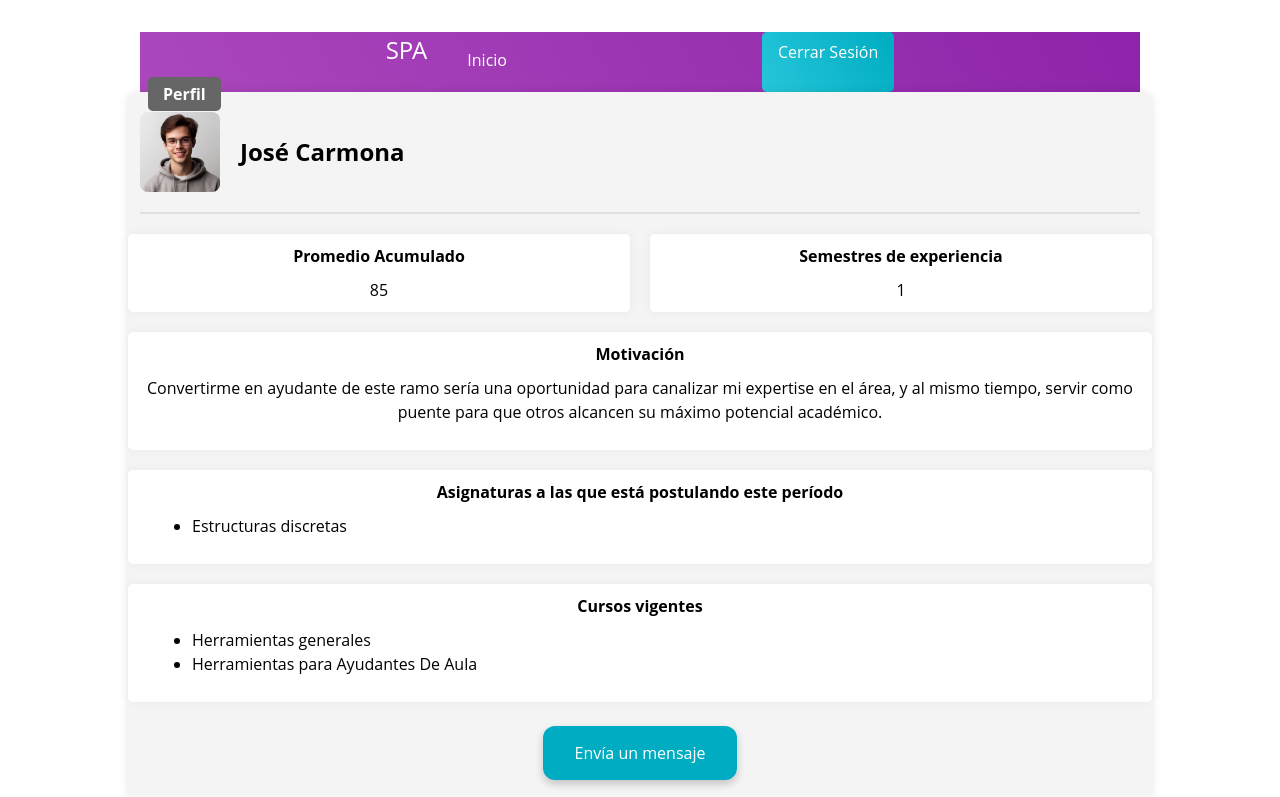
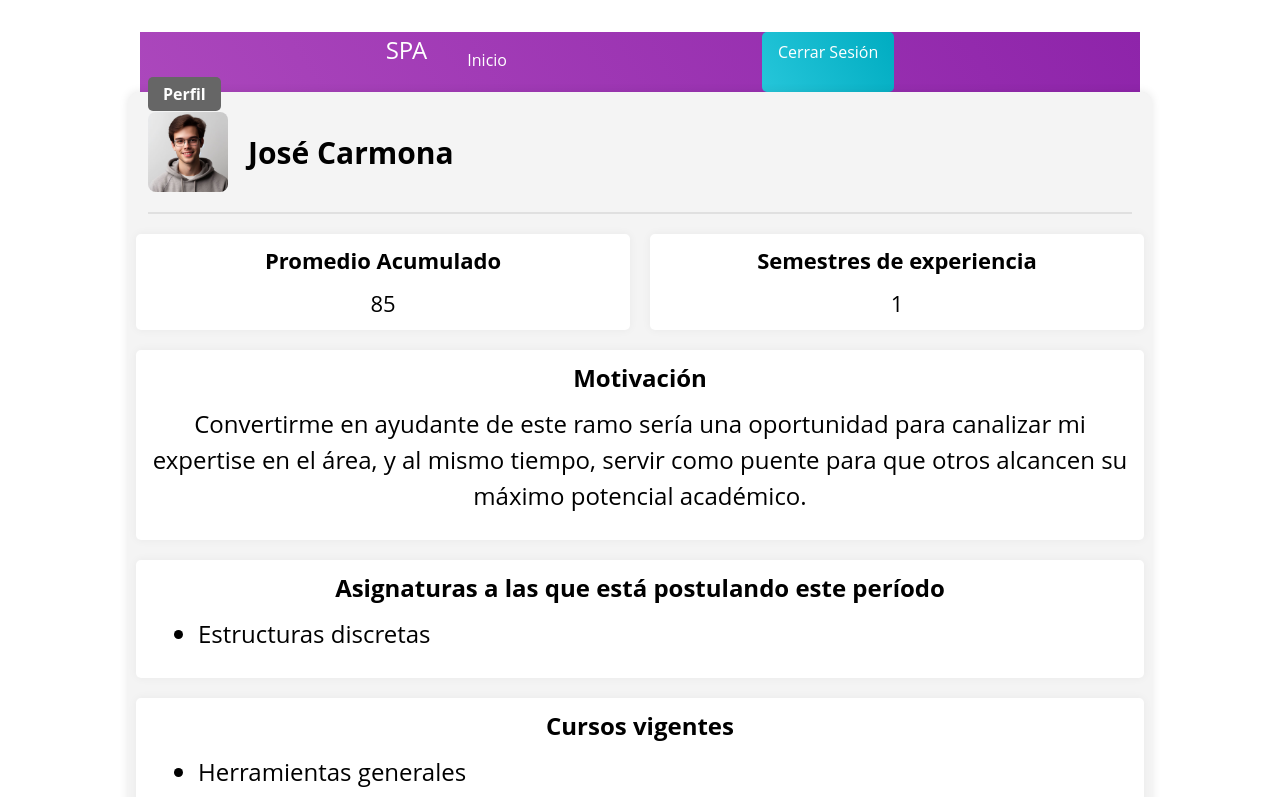
Before and after one commit to Waffle631/Proyecto_DIU, a React (Vite) app: page /profile-Jose in a window 1280 px wide. Shown: the top 797 px of the page. Built offline with nearby package versions, Linux system fonts and the light colour scheme; the HTML template or start-up script is replaced by a standard one.

Commit message:
small fixes

```diff
--- a/src/components/Chat.jsx
+++ b/src/components/Chat.jsx
@@ -12,7 +12,7 @@ const Chat = () => {
     // Mock messages
     const messages = [
       { sender: 'user', content: 'Hola, sigues disponible para la ayudantía?' },
-      { sender: 'applicant', content: 'Sí, aún sigo disponioble' },
+      { sender: 'applicant', content: 'Sí, aún sigo disponible' },
       { sender: 'user', content: 'Perfecto, quedas seleccionada' },
       { sender: 'applicant', content: 'Gracias!' },
     ];
--- a/src/components/ChatButton.jsx
+++ b/src/components/ChatButton.jsx
@@ -1,5 +1,5 @@
 import React from 'react';
-//import './ChatButton.css'; // Assuming you have a CSS file for styles
+import '../styles/ChatButton.css';
 
 const ChatButton = ({ onChatClick }) => {
   return (
--- a/src/components/ChatWindow.jsx
+++ b/src/components/ChatWindow.jsx
@@ -1,5 +1,5 @@
 import React from 'react';
-//import './ChatWindow.css'; // Assuming you have a CSS file for styles
+import '../styles/ChatWindow.css';
 
 const ChatWindow = ({ isVisible, onClose, messages }) => {
     if (!isVisible) return null;
--- a/src/pages/profile.jsx
+++ b/src/pages/profile.jsx
@@ -2,6 +2,8 @@ import React from "react";
 import NavBar from '../components/nav_bar';
 import 'bootstrap/dist/css/bootstrap.min.css';
 import Chat from '../components/Chat.jsx';
+import '../styles/profile.css';
+
 
 export const ProfilePage = ({name, picture, average, experience, motivation, applyingCourses, currentCourses}) => {
     return (
--- /dev/null
+++ b/src/styles/ChatButton.css
@@ -0,0 +1,15 @@
+.chat-button {
+   border: none;
+   color: white;
+   background-color: #00acc1;
+   padding: 15px 32px;
+   text-align: center;
+   text-decoration: none;
+   display: inline-block;
+   font-size: 16px;
+   margin: 4px 2px;
+   cursor: pointer;
+   border-radius: 12px;
+   box-shadow: 0 4px 8px 0 rgba(0,0,0,0.2);
+   font-size: 18px;
+ }
--- /dev/null
+++ b/src/styles/ChatWindow.css
@@ -0,0 +1,85 @@
+.chat-window {
+    position: fixed;
+    bottom: 20px;
+    right: 20px;
+    width: 400px;
+    height: 500px;
+    background-color: white;
+    border: 1px solid #ccc;
+    border-radius: 10px;
+    padding-top: 30px;
+    box-shadow: 0 4px 8px 0 rgba(0,0,0,0.2);
+    z-index: 1000;
+  }
+
+  .close-chat {
+    position: absolute;
+    top: 5px;
+    right: 5px;
+    background: none;
+    border: none;
+    cursor: pointer;
+    font-size: 16px;
+    z-index: 10;
+    background-color: red;
+  }
+
+  .chat-messages {
+    display: flex;
+    flex-direction: column;
+    padding: 10px;
+    height: 80%;
+    overflow-y: auto;
+    padding-top: 40px;
+    bottom: 60px;
+  }
+
+  .message {
+    margin: 10px 0;
+    padding: 5px 10px;
+    border-radius: 15px;
+    max-width: 80%;
+  }
+
+  .message.user {
+    background-color: #5cc0ce;
+    align-self: flex-end;
+  }
+
+  .message.applicant {
+    background-color: #f4f4f4;
+    align-self: flex-start;
+  }
+
+  .message-content {
+    border-radius: 7.5px;
+    padding: 5px 10px;
+  }
+
+  .message-form {
+    display: flex;
+    padding: 10px;
+    position: absolute;
+    bottom: 0;
+    left: 0;
+    right: 0;
+    background: #f4f4f4;
+  }
+
+  .message-input {
+    flex: 1;
+    padding: 10px;
+    border: 1px solid #ccc;
+    border-radius: 5px;
+    margin-right: 10px;
+  }
+
+  .send-button {
+    padding: 10px 20px;
+    border: none;
+    border-radius: 5px;
+    background-color: #5cc0ce;
+    color: white;
+    cursor: pointer;
+    transition: background-color 0.3s ease;
+  }
--- /dev/null
+++ b/src/styles/profile.css
@@ -0,0 +1,108 @@
+.title-profile {
+    background-color: #666;
+    color: #fff;
+    padding: 5px 15px;
+    position: absolute;
+    top: -15px;
+    left: 20px;
+    border-radius: 5px;
+    font-weight: bold;
+  }
+  .profile-header {
+    display: flex;
+    align-items: center;
+    padding-bottom: 20px;
+    border-bottom: 2px solid #e0e0e0;
+    margin-bottom: 20px;
+  }
+  .profile {
+    font-family: Arial, sans-serif;
+    background-color: #f4f4f4;
+    padding: 20px;
+    width: 100%;
+    border-radius: 10px;
+    box-shadow: 0px 0px 10px rgba(0, 0, 0, 0.1);
+    position: relative;
+    flex-grow: 1;
+    margin: 0;
+    display: flex;
+    flex-direction: column;
+  }
+
+  .profile-pic {
+    width: 80px;
+    height: 80px;
+    border-radius: 10%;
+    margin-right: 20px;
+  }
+
+  @media (min-width: 768px) {
+      .stat {
+        flex: 0 0 50%;
+        max-width: 50%;
+      }
+  }
+  .name {
+    color: black;
+    font-size: 30px;
+    font-weight: bold;
+  }
+
+  .profile-stats {
+    display: flex;
+    justify-content: space-between;
+    margin-bottom: 20px;
+    gap: 10px;
+    font-size: 22px;
+  }
+
+  .stat {
+    flex: 1;
+    padding: 10px;
+    background-color: white;
+    border-radius: 5px;
+    box-shadow: 0px 0px 10px rgba(0, 0, 0, 0.05);
+    color: black;
+  }
+
+  .stat label, .motivation label, .courses label, .current-courses label {
+    font-weight: bold;
+    display: block;
+    margin-bottom: 10px;
+    color: black;
+  }
+
+  .motivation, .courses, .current-courses {
+    color: black;
+    background-color: white;
+    padding: 10px;
+    border-radius: 5px;
+    box-shadow: 0px 0px 10px rgba(0, 0, 0, 0.05);
+    margin-bottom: 20px;
+    font-size: 24px;
+  }
+
+  .courses ul, .current-courses ul {
+    list-style-type: disc;
+    margin-left: 20px;
+    text-align: left;
+  }
+
+  .profile-actions {
+    display: flex;
+    justify-content: space-between;
+  }
+
+  button {
+    padding: 10px 20px;
+    border: none;
+    border-radius: 5px;
+    background-color: #007bff;
+    color: white;
+    cursor: pointer;
+    transition: background-color 0.3s ease;
+  }
+
+  .stat + .stat {
+    margin-left: 10px;
+  }
```
